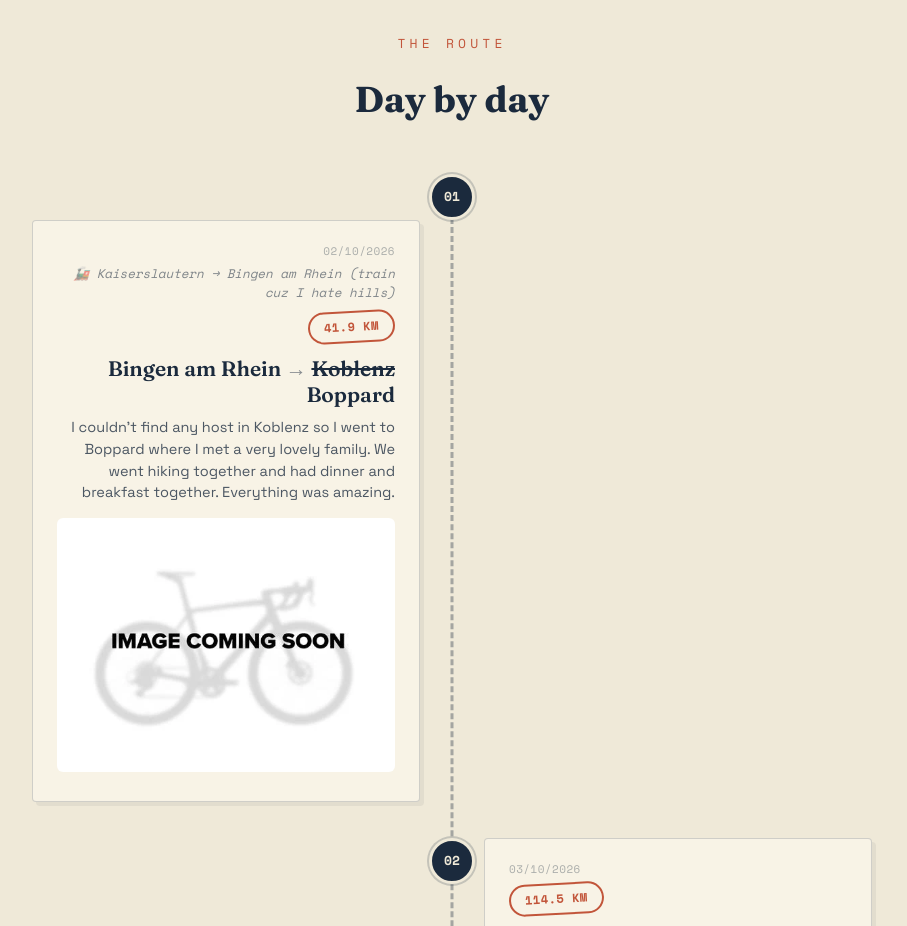
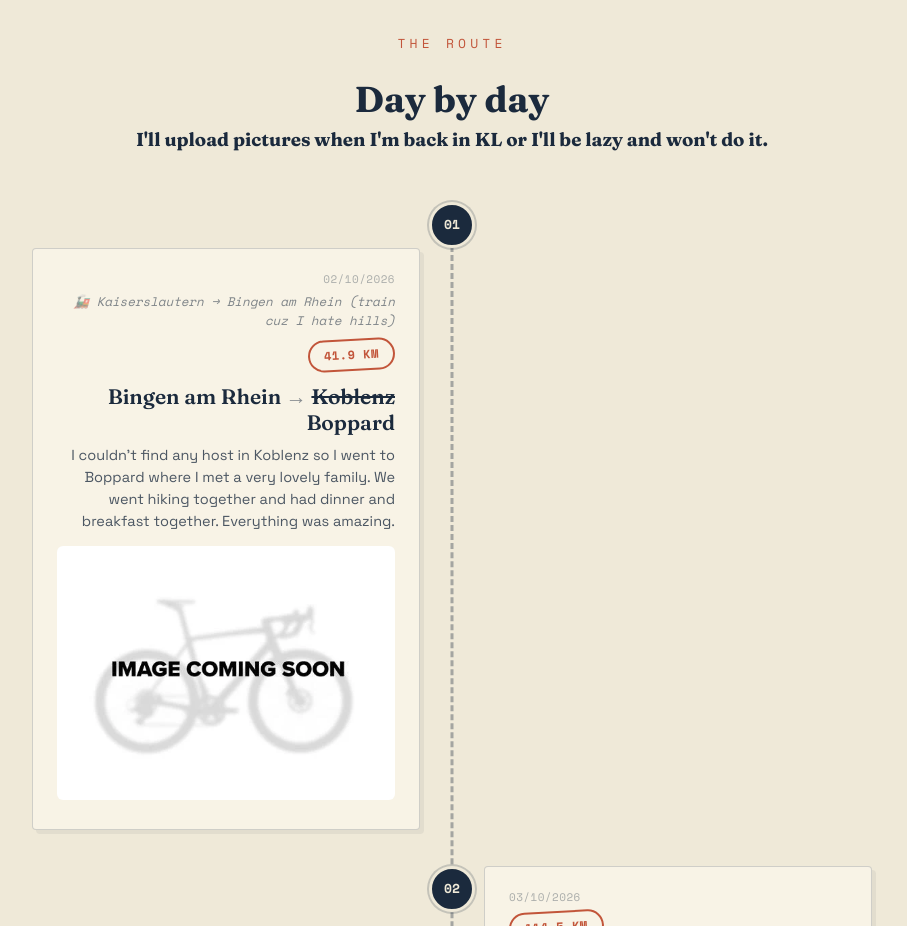
Before and after one commit to Makrine/AMS-bike-tour, a plain HTML site: page index.html in a window 1280 px wide. Shown: the part 1100-2026 px from the top of the page, without its empty margins (188-1095 px from the left). Drawn offline with nearby package versions, Linux system fonts and the light colour scheme.

Commit message:
Update index.html

```diff
--- a/index.html
+++ b/index.html
@@ -471,6 +471,7 @@
     <div class="section-head">
       <div class="eyebrow mono">THE ROUTE</div>
       <h2>Day by day</h2>
+<h3>I'll upload pictures when I'm back in KL or I'll be lazy and won't do it.</h2>
     </div>
 
     <div class="route">
```
